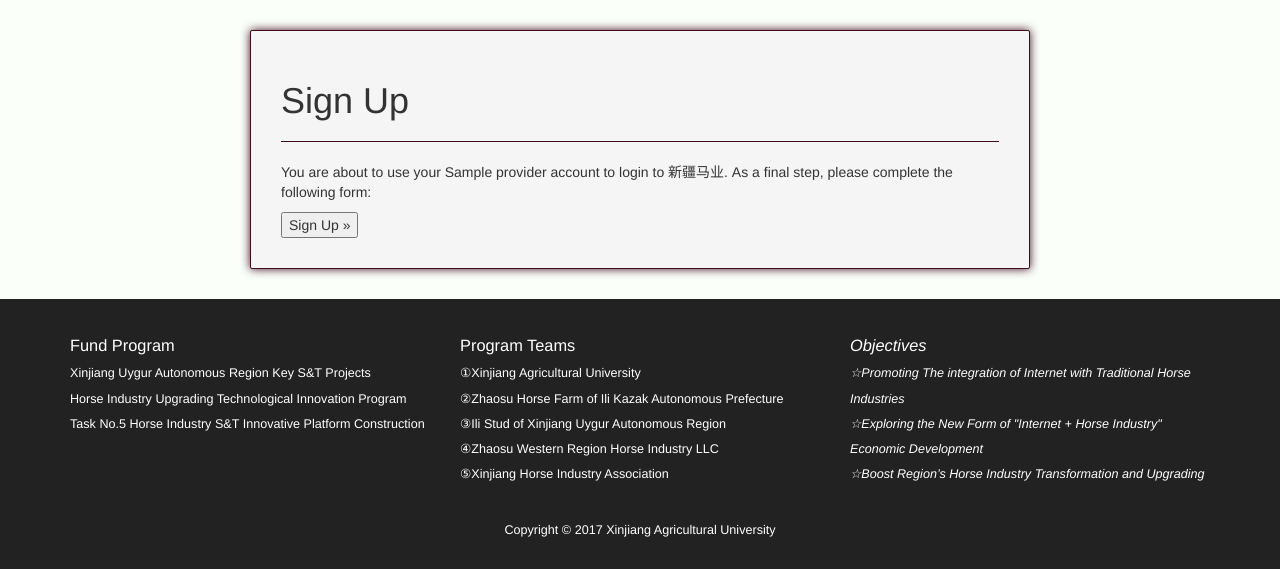
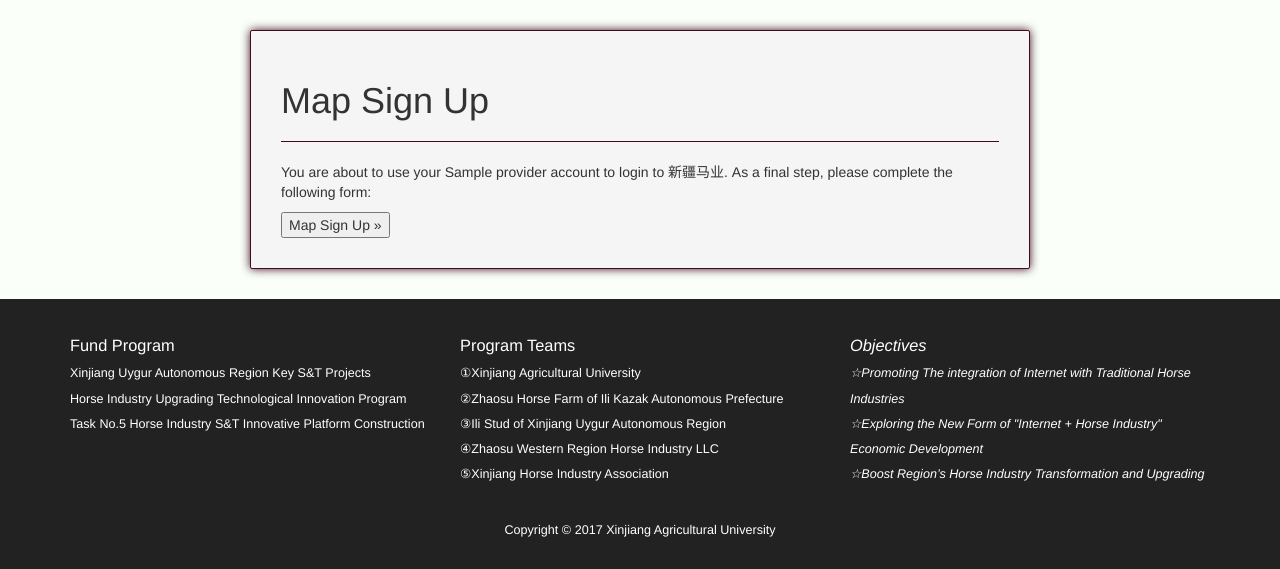
Before and after one commit to ztaihong/xjhorse, a Django app: template allauth/templates/socialaccount/signup.html in a window 1280 px wide. Shown: the part 50-619 px from the top of the page. Run offline with Django 3.2, Linux system fonts and the light colour scheme; the template is opened without the code that fills it: values that come from a table or form of the project are taken from there, most other values are stand-ins (such as "Sample title", 1, 10 or a date in 2020); parts of the project's set-up code (start-up, migrations or seed data) failed here and were passed over; some libraries are stand-ins or nearby versions.

Commit message:
微小修改

```diff
--- a/allauth/templates/socialaccount/signup.html
+++ b/allauth/templates/socialaccount/signup.html
@@ -7,7 +7,7 @@
 {% block head_title %}{% trans "Signup" %}{% endblock %}
 
 {% block inner-content %}
-    <h1>{% trans "Sign Up" %}</h1>
+    <h1>{% trans "Map Sign Up" %}</h1>
     <hr>
 
     <p>{% blocktrans with provider_name=account.get_provider.name site_name=site.name %}You are about to use your
@@ -20,7 +20,7 @@
         {% if redirect_field_value %}
             <input type="hidden" name="{{ redirect_field_name }}" value="{{ redirect_field_value }}"/>
         {% endif %}
-        <button type="submit">{% trans "Sign Up" %} &raquo;</button>
+        <button type="submit">{% trans "Map Sign Up" %} &raquo;</button>
     </form>
 
 {% endblock %}
--- a/homePage/templates/homePage/index.html
+++ b/homePage/templates/homePage/index.html
@@ -7,15 +7,12 @@
   日期：2017年03月17日
 *****************************************************************************************-->
 
-
-
-
 {% block title %} 欢迎您！{% endblock %}
 
 
 {% block content %}
 
-    <!-- 旋转木马(Carousel)容器 -->
+    <!-- 轮播(Carousel)容器 -->
     <div id="slide" class="carousel slide" data-ride="carousel">
 
         <!-- 指示器 -->
--- a/static/css/main.css
+++ b/static/css/main.css
@@ -9,7 +9,7 @@
 
 /** 导航栏背景及边框 **/
 .navbar {
-    background-color: #00979c;;
+    background-color: #00979c;
     border-radius: 0;
     border: 0;
 }
--- a/static/javascript/main.js
+++ b/static/javascript/main.js
@@ -17,6 +17,15 @@
         'top': '0'
     }, {duration: 2000});
 
+    $(".footer section").animate({
+        'top': '100'
+    }, {duration: 2000});
+
+    $(".footer section").animate({
+        'top': '0'
+    }, {duration: 2000});
+
+
     $(".nav li").on("click", function () {
         $(".nav li").removeClass("actived");
         $(this).addClass("actived");
```
Also changed, not shown: db.sqlite3, homePage/templates/homePage/xjhorse_footer.html (indentation only).
